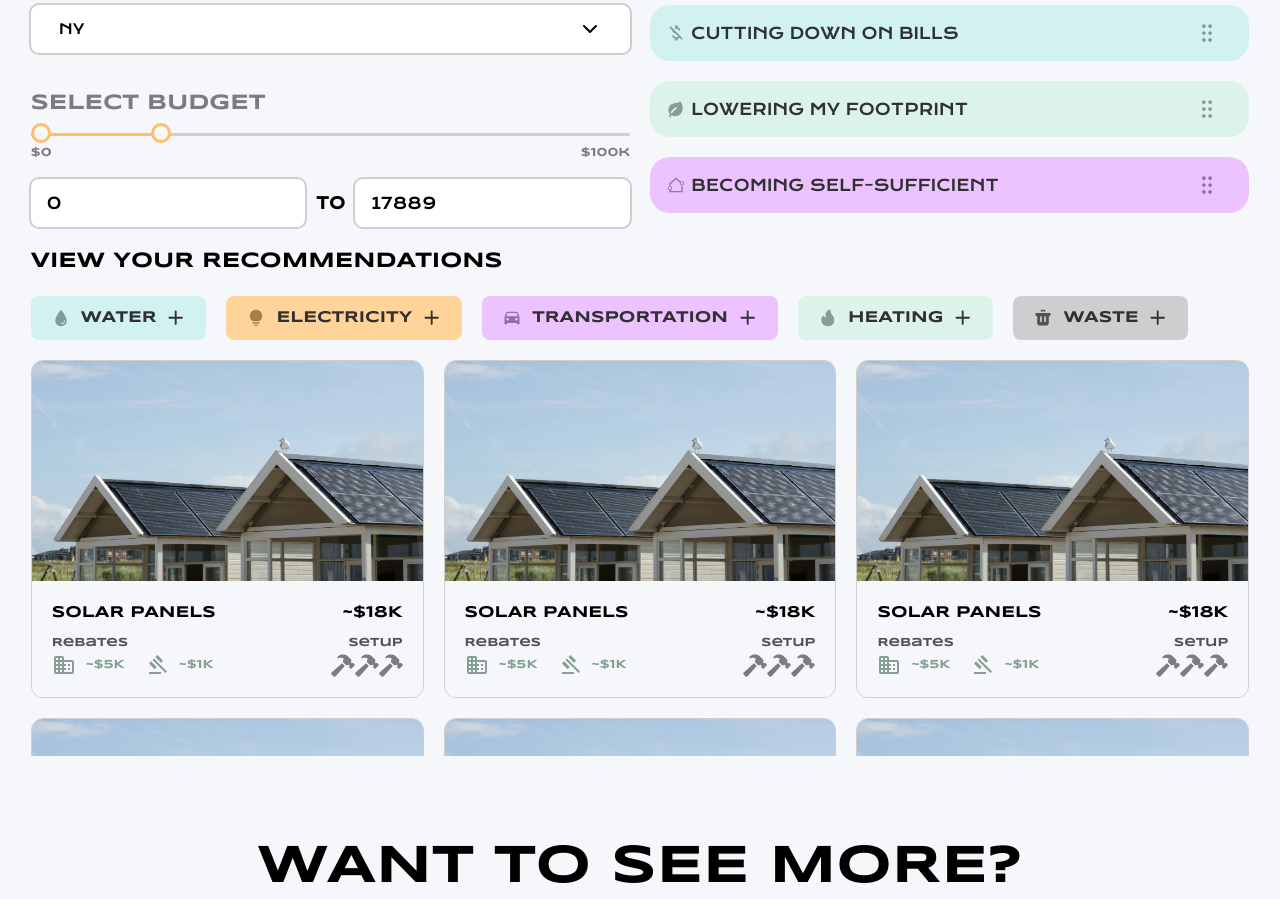
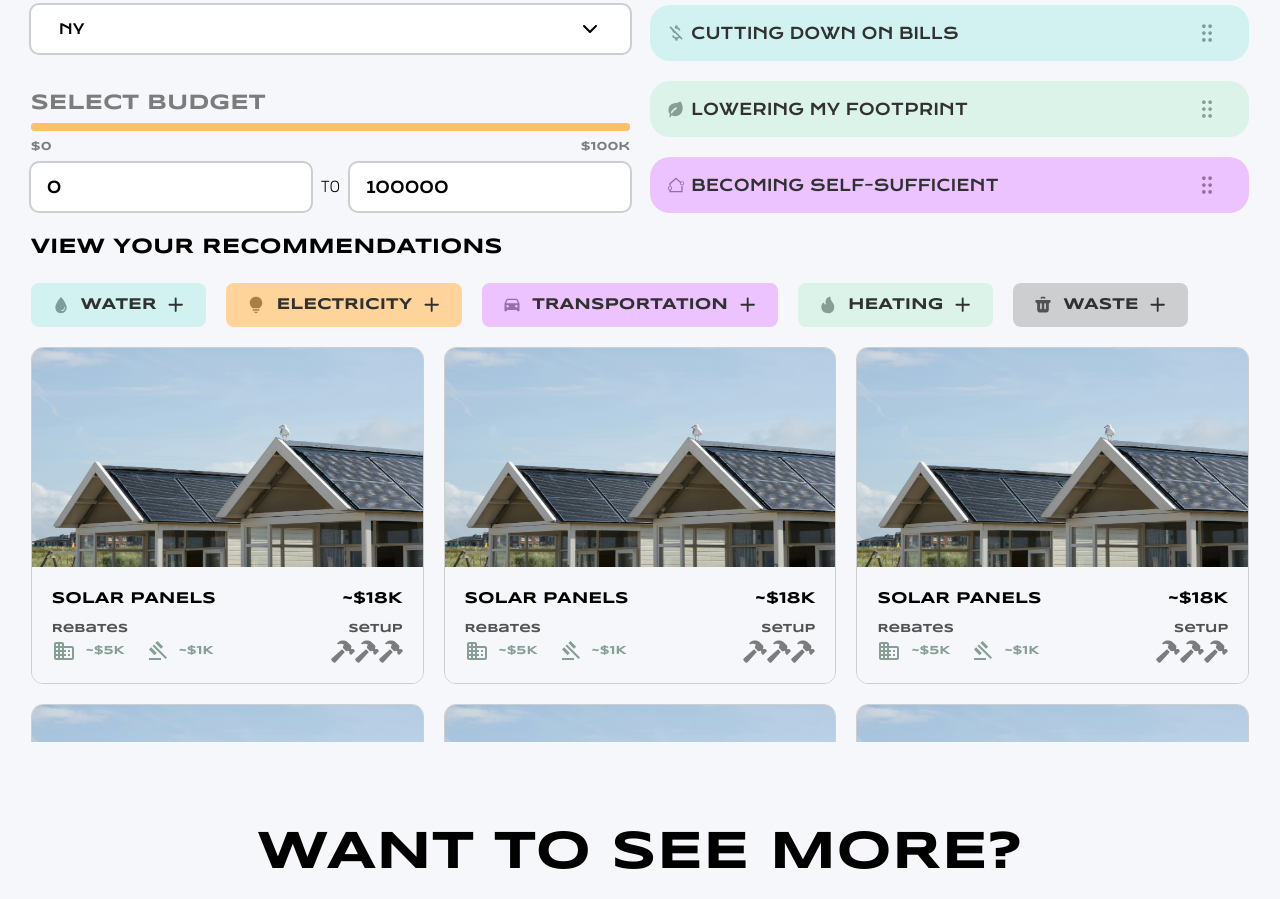
Before and after one commit to pranavkannepalli/loop, a Next.js app: page / in a window 1280 px wide. Shown: the part 1500-2399 px from the top of the page. Built offline with nearby package versions, Linux system fonts and the light colour scheme.

Commit message:
Downgraded the BudgetSelector so it works

```diff
--- a/components/BudgetSelector/index.jsx
+++ b/components/BudgetSelector/index.jsx
@@ -1,95 +1,46 @@
 "use client";
 
-import { useContext, useLayoutEffect, useRef, useState } from "react";
-import { motion, useMotionValue, useMotionValueEvent, useTransform } from "framer-motion";
+import { useContext } from "react";
+import LoopContext from "../LoopContext";
 import TextInput from "../TextInput";
-import LoopContext from "../LoopContext";
 
 export default function BudgetSelector() {
-	const [min, changeMin] = useState(0);
-	const minPos = useMotionValue(0);
-	const maxPos = useMotionValue(100);
-	const barWidth = useMotionValue(120);
-	const [totalWidth, changeTotalWidth] = useState(100);
-	const [max, changeMax] = useState((100000 * maxPos.get()) / totalWidth);
-	const inputRef = useRef(null);
-	const { changeLow, changeHigh } = useContext(LoopContext);
-
-	useLayoutEffect(() => {
-		const updateWidth = () => {
-			let newWidth = inputRef.current ? inputRef.current.offsetWidth - 40 : 100;
-			changeTotalWidth(newWidth);
-			changeMax((100000 * maxPos.get()) / newWidth);
-		};
-		window.addEventListener("resize", updateWidth);
-
-		updateWidth();
-		return () => {
-			window.removeEventListener("resize", updateWidth);
-		};
-	}, [maxPos]);
-
-	useMotionValueEvent(maxPos, "change", () => {
-		barWidth.set(maxPos.get() - minPos.get() + 20);
-		changeMax(() => (100000 * maxPos.get()) / totalWidth);
-		changeHigh((100000 * maxPos.get()) / totalWidth);
-	});
-
-	useMotionValueEvent(minPos, "change", () => {
-		barWidth.set(maxPos.get() - minPos.get() + 20);
-		changeMin(() => (100000 * minPos.get()) / totalWidth);
-		changeLow(() => (100000 * minPos.get()) / totalWidth);
-	});
+    const {
+        userData: { low, high },
+		changeLow,
+		changeHigh
+    } = useContext(LoopContext);
 
     return (
-		<div className="flex-1" ref={inputRef}>
-			<div className="relative h-[20px] flex">
-				<div className="absolute top-[50%] h-[3px] w-full bg-white-300 rounded-[3px]" />
-				<motion.div style={{ left: minPos, width: barWidth }} className={`z-10 absolute  top-[50%] h-[3px] bg-yellow-600 rounded-[3px]`} />
-				<motion.div
-					style={{ x: minPos }}
-					whileDrag={{ scale: 1.3 }}
-					dragElastic={false}
-					dragConstraints={{ left: 0, right: maxPos.get() }}
-					drag="x"
-					dragMomentum={false}
-					onDragEnd={() => changeMin(() => (100000 * minPos.get()) / totalWidth)}
-					className="z-10 w-[20px] h-[20px] border-[3px] border-yellow-600 bg-white-200 rounded-[10px]"
-				/>
-				<motion.div
-					style={{ x: maxPos }}
-					whileDrag={{ scale: 1.3 }}
-					dragElastic={false}
-					dragConstraints={{ left: minPos.get(), right: totalWidth }}
-					drag="x"
-					dragMomentum={false}
-					onDragEnd={() => changeMax(() => (100000 * maxPos.get()) / totalWidth)}
-					className="z-10 w-[20px] h-[20px] border-[3px] border-yellow-600 bg-white-200 rounded-[10px]"
+        <div className="relative flex flex-col gap-[10px]">
+            <div className="h-[8px] relative bg-white-300 overflow-hidden rounded-full">
+                <div
+                    style={{
+                        left: (low * 100) / 100000 + "%",
+                        right: 100 - (high * 100) / 100000 + "%",
+                    }}
+                    className="*:transition-all *:duration-200 absolute top-0 bottom-0 bg-yellow-600"
                 />
             </div>
-			<div className="flex-1 flex justify-between mt-1">
-				<p className="caption text-white-400 ">$0</p>
+            <div className="flex justify-between">
+                <p className="caption text-white-400">$0</p>
                 <p className="caption text-white-400">$100k</p>
             </div>
-			<div className="flex justify-between items-center mt-5">
+            <div className="flex gap-[10px] items-center">
                 <TextInput
-					value={Math.round(min)}
-					max={max}
+                    max={high}
+                    min={0}
+                    value={low}
                     type="number"
-					onChange={(e) => {
-						changeMin(Math.min(Math.max(0, e.target.value), max));
-						minPos.set((Math.min(Math.max(0, e.target.value), max) * totalWidth) / 100000);
-					}}
+                    onChange={(e) => changeLow(parseInt(e.target.value))}
                 />
-				<p className="button min-w-[50px] text-center">TO</p>
+                <p>TO</p>
                 <TextInput
-					value={Math.round(max)}
+                    min={low}
+                    max={100000}
+                    value={high}
                     type="number"
-					min={0}
-					onChange={(e) => {
-						changeMax(Math.max(min, Math.min(e.target.value, 100000)));
-						maxPos.set((Math.max(min, Math.min(e.target.value, 100000)) * totalWidth) / 100000);
-					}}
+                    onChange={(e) => changeHigh(parseInt(e.target.value))}
                 />
             </div>
         </div>
--- a/components/LoopContext/index.js
+++ b/components/LoopContext/index.js
@@ -136,7 +136,6 @@ const LoopContextProvider = ({ children }) => {
 		}
 
 
-		console.log(sort);
 		if (!nosort) {
 			if (sort == "Raw Price") {
 				n = n.sort((item1, item2) => item1.price - item2.price);
```
Lines whose indentation alone changed are shown as unchanged.
